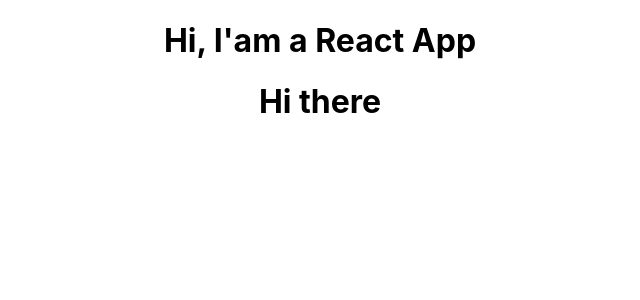
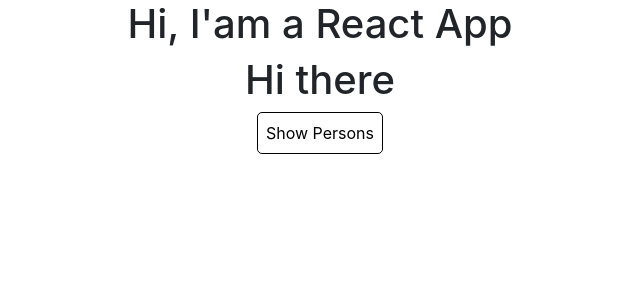
Before and after one commit to AndreasBuc/ReactTutorial, a React (Create React App) app in the folder react-complete-guide/: page / in a window 1280 px wide. Shown: the top 300 px of the page, without its empty margins (320-960 px from the left). Built offline with nearby package versions, Linux system fonts and the light colour scheme.

Commit message:
Before list exam

```diff
--- a/react-complete-guide/public/index.html
+++ b/react-complete-guide/public/index.html
@@ -25,19 +25,17 @@
       Learn how to configure a non-root public URL by running `npm run build`.
     -->
     <title>React App</title>
+    <!-- Bootstrap CSS -->
+    <link rel="stylesheet" href="https://stackpath.bootstrapcdn.com/bootstrap/4.5.2/css/bootstrap.min.css" integrity="sha384-JcKb8q3iqJ61gNV9KGb8thSsNjpSL0n8PARn9HuZOnIxN0hoP+VmmDGMN5t9UJ0Z" crossorigin="anonymous">
+
   </head>
   <body>
     <noscript>You need to enable JavaScript to run this app.</noscript>
     <div id="root"></div>
-    <!--
-      This HTML file is a template.
-      If you open it directly in the browser, you will see an empty page.
-
-      You can add webfonts, meta tags, or analytics to this file.
-      The build step will place the bundled scripts into the <body> tag.
-
-      To begin the development, run `npm start` or `yarn start`.
-      To create a production bundle, use `npm run build` or `yarn build`.
-    -->
+    <!-- Optional JavaScript -->
+    <!-- jQuery first, then Popper.js, then Bootstrap JS -->
+    <script src="https://code.jquery.com/jquery-3.5.1.slim.min.js" integrity="sha384-DfXdz2htPH0lsSSs5nCTpuj/zy4C+OGpamoFVy38MVBnE+IbbVYUew+OrCXaRkfj" crossorigin="anonymous"></script>
+    <script src="https://cdn.jsdelivr.net/npm/popper.js@1.16.1/dist/umd/popper.min.js" integrity="sha384-9/reFTGAW83EW2RDu2S0VKaIzap3H66lZH81PoYlFhbGU+6BZp6G7niu735Sk7lN" crossorigin="anonymous"></script>
+    <script src="https://stackpath.bootstrapcdn.com/bootstrap/4.5.2/js/bootstrap.min.js" integrity="sha384-B4gt1jrGC7Jh4AgTPSdUtOBvfO8shuf57BaghqFfPlYxofvL8/KUEfYiJOMMV+rV" crossorigin="anonymous"></script>
   </body>
 </html>
--- a/react-complete-guide/src/App.js
+++ b/react-complete-guide/src/App.js
@@ -1,13 +1,88 @@
-import React from 'react';
+import React, {Component} from 'react';
 import './App.css';
+import Person from './Person/Person.js';
 
-function App() {
+class App extends Component {
+  state = {
+    persons: [
+      {id: 1, name: 'Max', age: 29},
+      {id: 2, name: 'Michale', age: 30},
+      {id: 3, name: 'Marie', age: 28},
+  ],
+  showPersons: false,
+  }
+
+  nameChangedHandler = ( event, id ) => {
+    const personIndex = this.state.persons.findIndex(p => {
+      return p.id === id;
+    });
+
+    const person = {
+      ...this.state.persons[personIndex]
+    };
+
+    // const person = Object.assign({}, this.state.persons[personIndex]);
+
+    person.name = event.target.value;
+
+    const persons = [...this.state.persons];
+    persons[personIndex] = person;
+
+    this.setState( {persons: persons} );
+  }
+
+  deletePersonHandler = (index) => {
+    // const persons = this.state.persons.slice();
+    // Alternative
+    const persons = [...this.state.persons];
+    persons.splice(index,1);
+    this.setState({persons:persons});
+  };
+
+  togglePersonsHandler= () => {
+    this.setState({showPersons:!this.state.showPersons})
+  };
+
+  render() {
+    const style = {
+      backgroundColor: 'white',
+      font: 'inherit',
+      border: '1px solid black',
+      padding: '8px',
+      borderRadius: '5px',
+      cursor: 'pointer'
+    }
+
+    let persons = null;
+
+    if (this.state.showPersons) {
+      persons = (
+        <div>
+          {this.state.persons.map((person, index) => {
+            return <Person
+              click={() => this.deletePersonHandler(index)}
+              name={person.name}
+              age={person.age}
+              key={person.id}
+              changed={(event) => this.nameChangedHandler(event, person.id)} />
+          })}
+        </div>
+      )
+    }
+
     return (
       <div className="App">
          <h1>Hi, I'am a React App</h1>
          <h1>Hi there</h1>
+         {/*Arrow functions can be inefficient*/}
+         <button onClick={this.togglePersonsHandler}
+           style={style}
+           >Show Persons</button>
+         {persons}
       </div>
     );
+  }
+
   // return React.createElement('div', {className:'App'}, React.createElement('h1',null, 'Hi, I\'am a React App '))
 }
 
--- /dev/null
+++ b/react-complete-guide/src/Person/Person.css
@@ -0,0 +1,13 @@
+.Person {
+  width: 60%;
+  margin: auto;
+  margin-top: 20px;
+  border: 1px solid #eee;
+  box-shadow: 0 2px 3px #ccc;
+  padding: 16px;
+  text-align: center;
+}
+.Person:hover {
+  box-shadow: 0 5px 6px #ccc;
+  cursor: pointer;
+}
--- /dev/null
+++ b/react-complete-guide/src/Person/Person.js
@@ -0,0 +1,15 @@
+import React from 'react';
+import './Person.css';
+const person = (props) => {
+  return (
+    <div className="Person">
+      <p onClick={props.click}>
+        My name is {props.name}. I am {props.age} years old!</p>
+      <p>{props.children}</p>
+      <input type="text" value={props.name} onChange={props.changed}/>
+    </div>
+
+  )
+}
+
+export default person;
```
Lines whose indentation alone changed are shown as unchanged.
